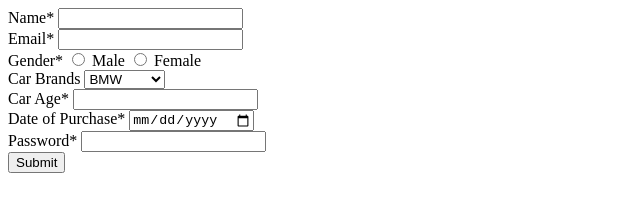
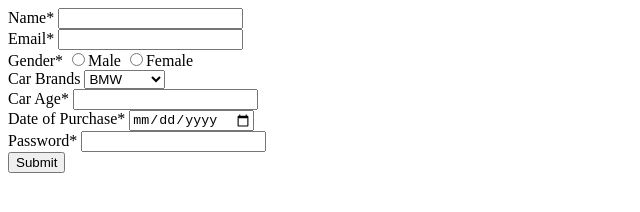
Before and after one commit to acciojob/car-insurance-form-RakeshDP, a website: page main.html in a window 1280 px wide. Shown: the full height of the page, 0-640 px from the left. Drawn offline with Linux system fonts and the light colour scheme.

Commit message:
created a submission

```diff
--- a/main.html
+++ b/main.html
@@ -17,10 +17,10 @@
 		<input type="email" required id="email"><br/>
 
 				<label >Gender*</label>
-			    <input type= "radio" required value="male" id="male" name="gender">
-				<label for= "male">Male</label>
-				<input type="radio" required  value="female" id="female" name="gender">
-				<label for="female">Female</label><br/>
+			    <input type= "radio" required value="male" id="male" name="gender">Male
+				<label for= "male"></label>
+				<input type="radio" required  value="female" id="female" name="gender">Female
+				<label for="female"></label><br/>
 
 		<label for="cars">Car Brands</label>
 			<select id="cars" name="cars" required >
```
